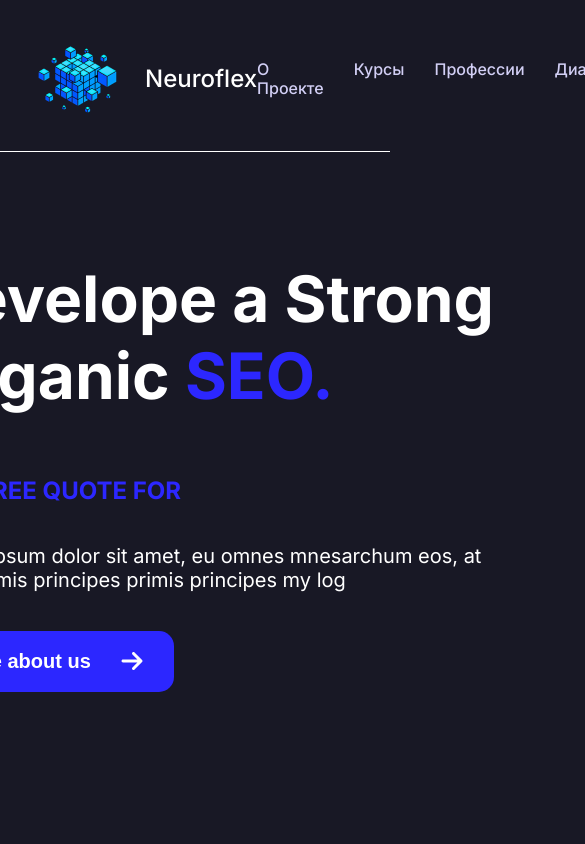
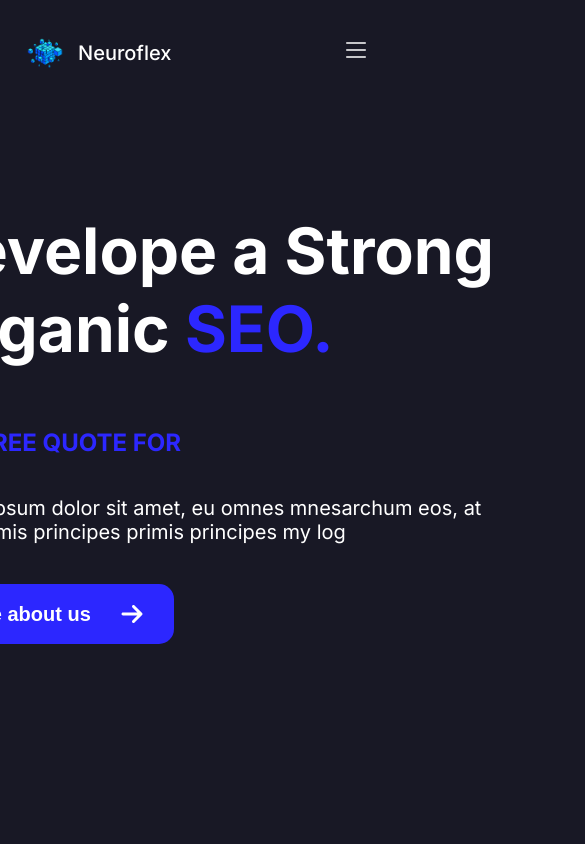
Before and after one commit to DanyloDiachenko/neuroflex, a website: page index.html in a window 390 px wide. Shown: the top 844 px of the page, 585 px wide, since content can reach past the window. Drawn offline with Linux system fonts and the light colour scheme; grey boxes are pictures that could not be loaded.

Commit message:
header adaptive

```diff
--- a/css/index.scss
+++ b/css/index.scss
@@ -28,8 +28,7 @@ $radius-lg: 15px;
 $radius-xl: 25px;
 /* Media breakpoints */
 $breakpoint-1024: 1024px;
-$breakpoint-600: 768px;
-$breakpoint-360: 600px;
+$breakpoint-600: 600px;
 /* Transition */
 $transition: 0.3s;
 
@@ -141,6 +140,11 @@ header {
     border-bottom: 1px solid $color-white;
     padding-bottom: 35px;
 
+    @media (max-width: 1024px) {
+        margin-top: 36px;
+        border-bottom: none;
+    }
+
     .content {
         display: flex;
         justify-content: space-between;
@@ -151,16 +155,53 @@ header {
             align-items: center;
             gap: 10px;
 
+            @media (max-width: 600px) {
+                gap: 8px;
+            }
+
+            img {
+                @media (max-width: 1024px) {
+                    max-width: 99px;
+                }
+
+                @media (max-width: 600px) {
+                    max-width: 50px;
+                }
+            }
+
             span {
                 font-weight: 500;
                 font-size: 24px;
                 line-height: 29.05px;
+
+                @media (max-width: 600px) {
+                    font-size: 20px;
+                    line-height: 26.04px;
+                }
             }
         }
 
         nav {
             display: flex;
             gap: 30px;
+
+            @media (max-width: 1024px) {
+                display: none;
+            }
+        }
+
+        .menu {
+            display: none;
+
+            @media (max-width: 1024px) {
+                display: block;
+                width: auto;
+            }
+            @media (max-width: 600px) {
+                img {
+                    max-width: 28px;
+                }
+            }
         }
     }
 }
--- a/index.html
+++ b/index.html
@@ -42,10 +42,12 @@
                     <a href="#">Работа</a>
                     <a href="#">Поддержка</a>
                 </nav>
+                <button class="menu">
+                    <img src="./images/icons/menu.svg" alt="Menu" />
+                </button>
             </div>
         </header>
         <main>
-            <!--  -->
             <section class="main-section">
                 <div class="left-column">
                     <h1>
@@ -71,7 +73,7 @@
                     class="banner"
                 />
             </section>
-            <!--  -->
+            <!--
             <section class="second-section container">
                 <article>
                     <div class="top yellow">Soft skills</div>
@@ -122,7 +124,6 @@
                     </a>
                 </article>
             </section>
-            <!--  -->
             <section class="third-section">
                 <img
                     src="./images/banners/phone-profile.png"
@@ -174,7 +175,6 @@
                     </button>
                 </div>
             </section>
-            <!--  -->
             <section class="fourth-section">
                 <div class="item">
                     <div class="number">81648</div>
@@ -189,7 +189,6 @@
                     </p>
                 </div>
             </section>
-            <!--  -->
             <section class="fifth-section container">
                 <div class="subtitle">SOLIVNG</div>
                 <h2>Powerful new features for solving challenges</h2>
@@ -268,7 +267,6 @@
                     </div>
                 </div>
             </section>
-            <!--  -->
             <section class="sixth-section container">
                 <h2>Відкрийте Для Себе Нову Професію</h2>
                 <div class="content">
@@ -323,7 +321,6 @@
                     </article>
                 </div>
             </section>
-            <!--  -->
             <section class="seventh-section">
                 <img
                     src="./images/banners/phone-analytics.png"
@@ -383,7 +380,6 @@
                     </button>
                 </div>
             </section>
-            <!--  -->
             <section class="eigth-section">
                 <img
                     src="./images/backgrounds/bg-1.svg"
@@ -455,12 +451,9 @@
                     </div>
                 </div>
             </section>
-            <!--  -->
             <section class="nineth-section">
                 <h2>Відгуки учасників</h2>
-                <!-- slider -->
             </section>
-            <!--  -->
             <section class="tenth-section container">
                 <h2>Latest news on Core</h2>
                 <div class="content">
@@ -512,7 +505,6 @@
                     </article>
                 </div>
             </section>
-            <!--  -->
             <section class="eleventh-section">
                 <h2>Приобрести SCORM-курс</h2>
                 <p>
@@ -522,9 +514,9 @@
                 <a href="#"
                     ><button class="button-md">Заполнить бриф</button></a
                 >
-            </section>
+            </section> -->
         </main>
-        <footer>
+        <!-- <footer>
             <div class="content">
                 <div class="left-column">
                     <div class="logo-wrapper">
@@ -579,6 +571,6 @@
                     </div>
                 </div>
             </div>
-        </footer>
+        </footer> -->
     </body>
 </html>
```
Also changed, not shown: css/index.css, images/icons/menu.svg (added), 1 other file.
